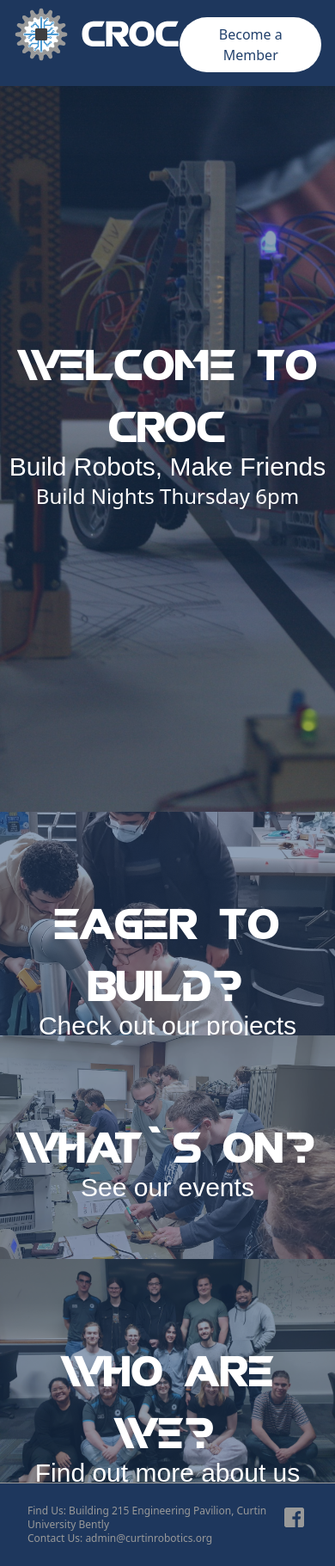
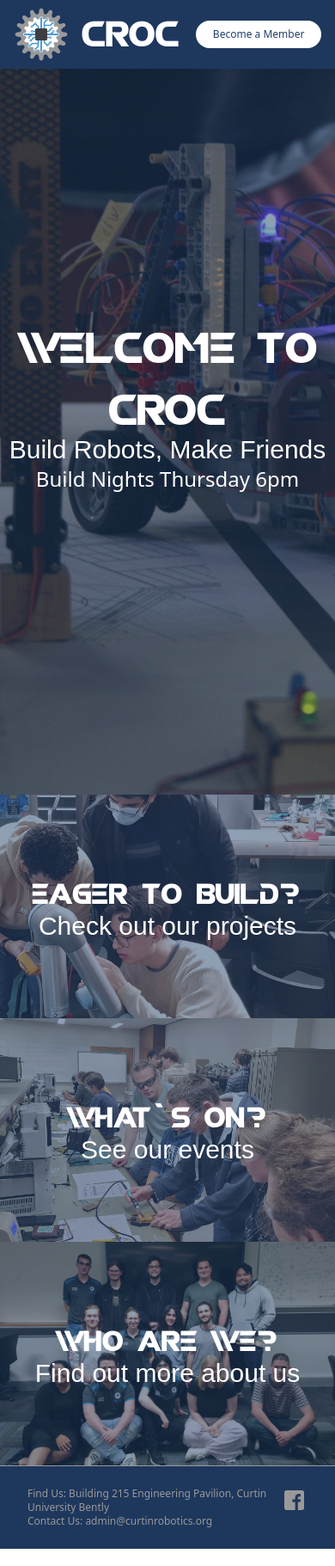
Before and after one commit to curtinrobotics/croc-website, a Next.js app: page / in a window 390 px wide. Shown: the whole page at 86% size. Built offline with nearby package versions, Linux system fonts and the light colour scheme.

Commit message:
Updated links and sizing

```diff
--- a/app/layout.tsx
+++ b/app/layout.tsx
@@ -30,7 +30,7 @@
         </div>
         <div>
           <a href="https://croc.tidyhq.com/public/membership_levels">
-            <button className="bg-white text-croc-dark-blue px-5 py-2 rounded-full hover:bg-croc-blue hover:text-white mt-4">Become a Member</button>
+            <button className="bg-white md:text-base text-xs text-croc-dark-blue px-5 py-2 rounded-full hover:bg-croc-blue hover:text-white md:mt-4 mt-5">Become a Member</button>
           </a>
         </div>
       </nav>
@@ -42,7 +42,7 @@
       <div className="border-t border-croc-light-grey py-6 text-left px-8 text-croc-light-grey text-xs flex justify-between">
         <div>
         <h3>Find Us: Building 215 Engineering Pavilion, Curtin University Bently</h3>
-        <Link href="/">
+        <Link href="/about-us">
           <h3>Contact Us: admin@curtinrobotics.org</h3>
         </Link>
         </div>
--- a/app/page.tsx
+++ b/app/page.tsx
@@ -28,7 +28,7 @@
         <div className="w-full h-full bg-croc-dark-blue top-0 left-0 absolute hover:opacity-30 duration-300 opacity-50"></div>
         <img className="w-full md:aspect-[3/1] aspect-[3/2] object-cover object-bottom" src="images/coverimage.jpg"></img>
         <div className="w-full flex flex-col absolute top-1/3 left-0 md:pr-10 text-white justify-center text-center md:text-right">
-          <h1 className="md:text-8xl text-7xl font-croc-logo">
+          <h1 className="md:text-8xl text-5xl font-croc-logo">
             Eager to Build?</h1>
           <p className="md:text-4xl text-3xl font-croc-paragraph">
             Check out our projects</p>
@@ -36,11 +36,11 @@
         </Link>
       </div>
       <div className="w-full relative">
-        <Link href="/">
+        <Link href="https://croc.tidyhq.com/public/schedule/events">
         <div className="w-full h-full bg-croc-dark-blue top-0 left-0 absolute hover:opacity-30 duration-300 opacity-50"></div>
         <img className="w-full md:aspect-[3/1] aspect-[3/2] object-cover object-bottom" src="images/cover_3.jpg"></img>
         <div className="w-full flex flex-col absolute top-1/3 left-0 md:pl-10 text-white justify-center text-center md:text-left">
-          <h1 className="md:text-8xl text-7xl font-croc-logo">
+          <h1 className="md:text-8xl text-5xl font-croc-logo">
             What`s On?</h1>
           <p className="md:text-4xl text-3xl font-croc-paragraph">
             See our events</p>
@@ -48,11 +48,11 @@
         </Link>
       </div>
       <div className="w-full relative">
-        <Link href="/">
+        <Link href="/about-us">
         <div className="w-full h-full bg-croc-dark-blue top-0 left-0 absolute hover:opacity-30 duration-300 opacity-50"></div>
         <img className="w-full md:aspect-[7/4] aspect-[3/2] object-cover object-center" src="images/cover_4.jpg"></img>
         <div className="w-full flex flex-col absolute top-1/3 left-0 md:pr-10 text-white justify-center text-center md:text-right">
-          <h1 className="md:text-8xl text-7xl font-croc-logo">
+          <h1 className="md:text-8xl text-5xl font-croc-logo">
             Who are we?</h1>
           <p className="md:text-4xl text-3xl font-croc-paragraph">
             Find out more about us</p>
```
